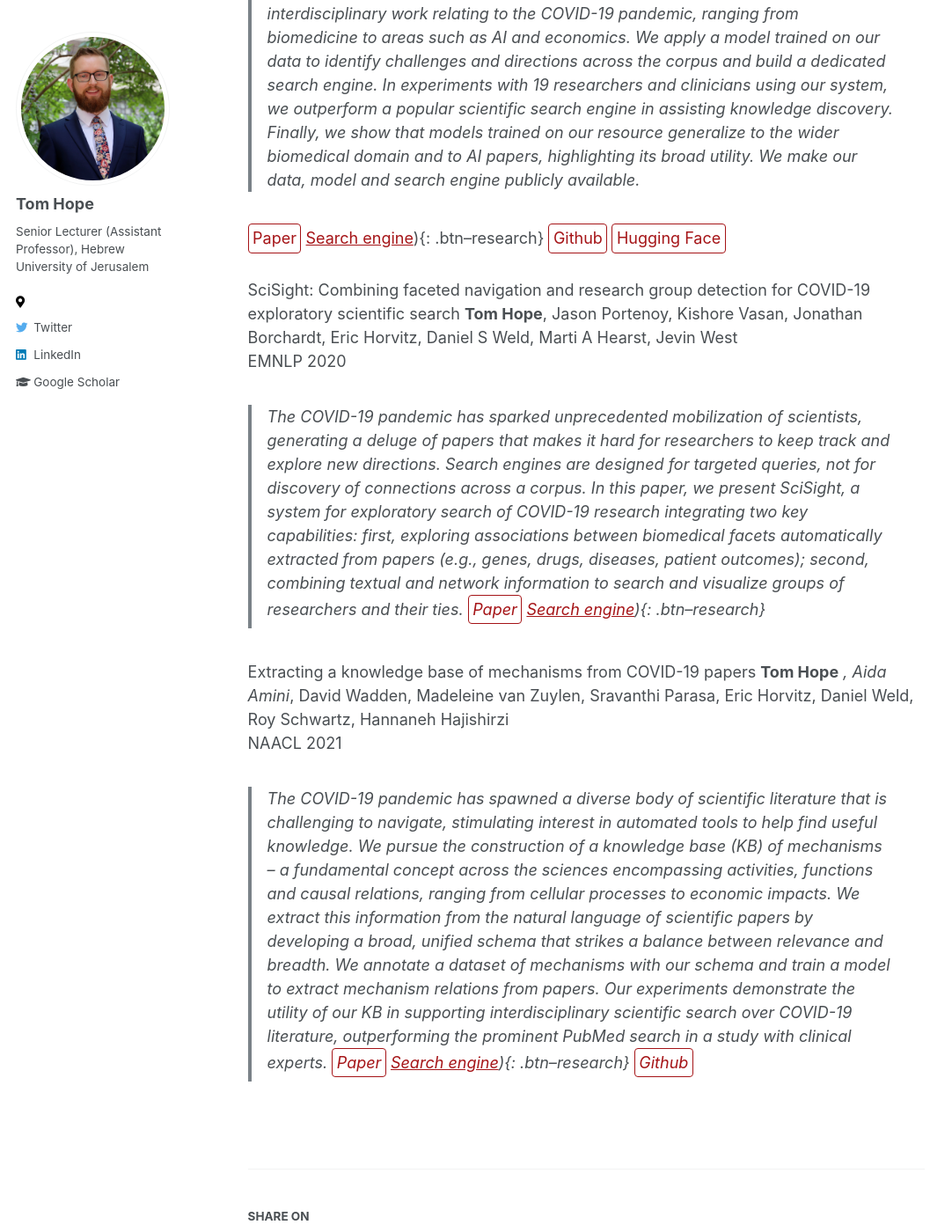
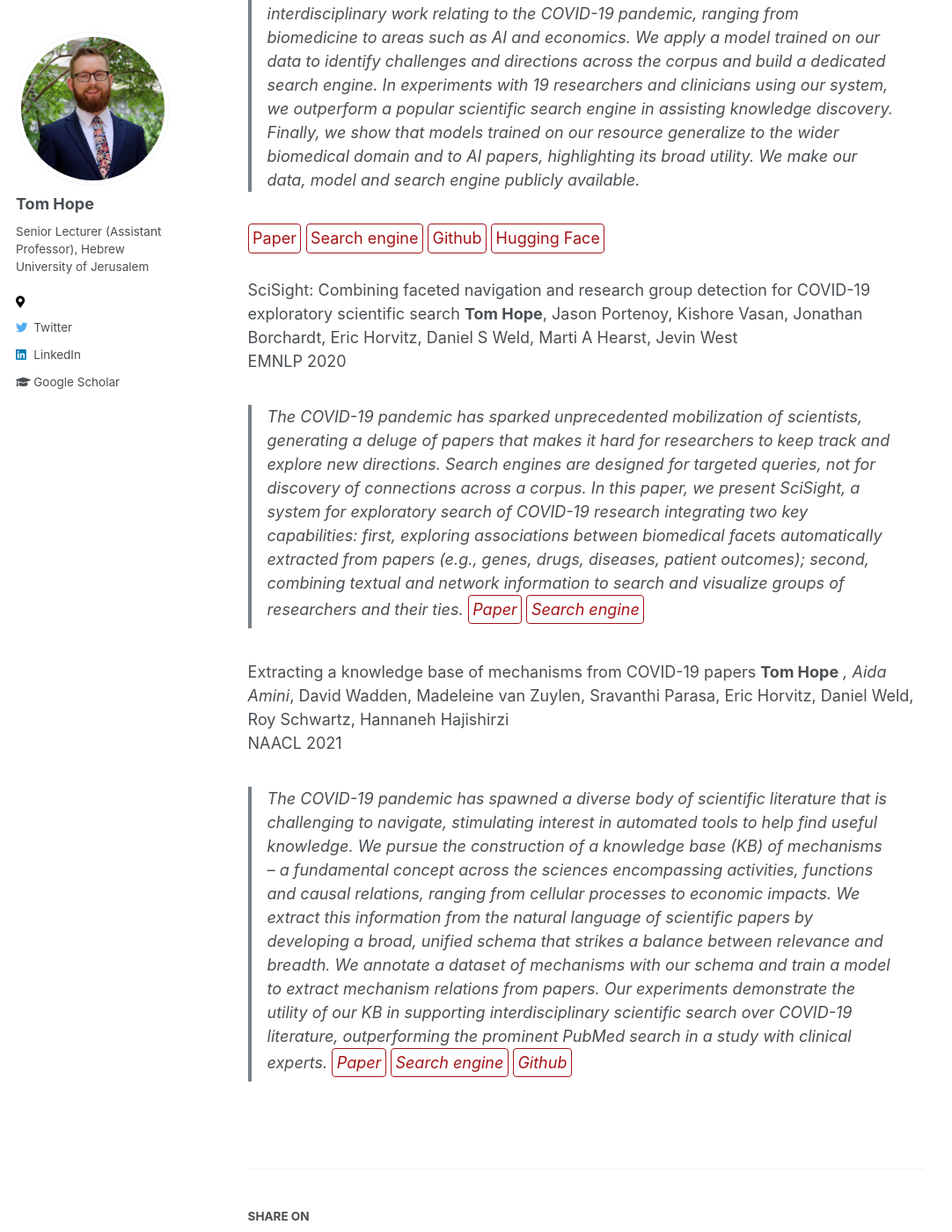
Before and after one commit to tomhoper/tomhoper.github.io, a Jekyll site: the page built from _research/scisearch.md, in a window 1280 px wide and 1400 px high, scrolled down 518 px. Shown: the whole window at 88% size, without its empty margins (0-1082 px from the left). Built offline with Jekyll 4.4.1, drawn with Linux system fonts in a browser that asks for light colours; part of the change alters nothing that is shown.

Commit message:
Update scisearch.md

```diff
--- a/_research/scisearch.md
+++ b/_research/scisearch.md
@@ -1,11 +1,11 @@
 ---
 title: "COVID-19 Search"
 layout: single-portfolio
-excerpt: "<img src='tomhope/images/research/scisight.png' alt=''>"
+excerpt: "<img src='/images/research/scisight.png' alt=''>"
 collection: research
 order_number: 10
 header:
-  og_image: "tomhope/images/research/scisight.png"
+  og_image: "/images/research/scisight.png"
 ---
 
 A Search Engine for Discovery of Scientific Challenges and Directions
@@ -16,7 +16,7 @@ AAAI 2022
 > Keeping track of scientific challenges, advances and emerging directions is a fundamental part of research. However, researchers face a flood of papers that hinders discovery of important knowledge. In biomedicine, this directly impacts human lives. To address this problem, we present a novel task of extraction and search of scientific challenges and directions, to facilitate rapid knowledge discovery. We construct and release an expert-annotated corpus of texts sampled from full-length papers, labeled with novel semantic categories that generalize across many types of challenges and directions. We focus on a large corpus of interdisciplinary work relating to the COVID-19 pandemic, ranging from biomedicine to areas such as AI and economics. We apply a model trained on our data to identify challenges and directions across the corpus and build a dedicated search engine. In experiments with 19 researchers and clinicians using our system, we outperform a popular scientific search engine in assisting knowledge discovery. Finally, we show that models trained on our resource generalize to the wider biomedical domain and to AI papers, highlighting its broad utility. We make our data, model and search engine publicly available.
 
 
-[Paper](https://arxiv.org/abs/2108.13751){: .btn--research} [Search engine](https://challenges.apps.allenai.org/)){: .btn--research} [Github](https://github.com/Dan-La/scientific-challenges-and-directions){: .btn--research} [Hugging Face](https://huggingface.co/DanL/scientific-challenges-and-directions){: .btn--research}
+[Paper](https://arxiv.org/abs/2108.13751){: .btn--research} [Search engine](https://challenges.apps.allenai.org/){: .btn--research} [Github](https://github.com/Dan-La/scientific-challenges-and-directions){: .btn--research} [Hugging Face](https://huggingface.co/DanL/scientific-challenges-and-directions){: .btn--research}
 
 SciSight: Combining faceted navigation and research group detection for COVID-19 exploratory scientific search
 **Tom Hope**, Jason Portenoy, Kishore Vasan, Jonathan Borchardt, Eric Horvitz, Daniel S Weld, Marti A Hearst, Jevin West
@@ -24,7 +24,7 @@ SciSight: Combining faceted navigation and research group detection for COVID-19
 EMNLP 2020
 
 > The COVID-19 pandemic has sparked unprecedented mobilization of scientists, generating a deluge of papers that makes it hard for researchers to keep track and explore new directions. Search engines are designed for targeted queries, not for discovery of connections across a corpus. In this paper, we present SciSight, a system for exploratory search of COVID-19 research integrating two key capabilities: first, exploring associations between biomedical facets automatically extracted from papers (e.g., genes, drugs, diseases, patient outcomes); second, combining textual and network information to search and visualize groups of researchers and their ties.
-[Paper](https://arxiv.org/abs/2005.12668){: .btn--research} [Search engine](https://scisight.apps.allenai.org/)){: .btn--research}
+[Paper](https://arxiv.org/abs/2005.12668){: .btn--research} [Search engine](https://scisight.apps.allenai.org/){: .btn--research}
 
 
 Extracting a knowledge base of mechanisms from COVID-19 papers
@@ -33,4 +33,4 @@ Extracting a knowledge base of mechanisms from COVID-19 papers
 NAACL 2021
 
 > The COVID-19 pandemic has spawned a diverse body of scientific literature that is challenging to navigate, stimulating interest in automated tools to help find useful knowledge. We pursue the construction of a knowledge base (KB) of mechanisms -- a fundamental concept across the sciences encompassing activities, functions and causal relations, ranging from cellular processes to economic impacts. We extract this information from the natural language of scientific papers by developing a broad, unified schema that strikes a balance between relevance and breadth. We annotate a dataset of mechanisms with our schema and train a model to extract mechanism relations from papers. Our experiments demonstrate the utility of our KB in supporting interdisciplinary scientific search over COVID-19 literature, outperforming the prominent PubMed search in a study with clinical experts.
-[Paper](https://arxiv.org/abs/2010.03824){: .btn--research} [Search engine](https://covidmechanisms.apps.allenai.org/)){: .btn--research} [Github](https://github.com/AidaAmini/DyGIE-MECHANIC){: .btn--research}
+[Paper](https://arxiv.org/abs/2010.03824){: .btn--research} [Search engine](https://covidmechanisms.apps.allenai.org/){: .btn--research} [Github](https://github.com/AidaAmini/DyGIE-MECHANIC){: .btn--research}
```
